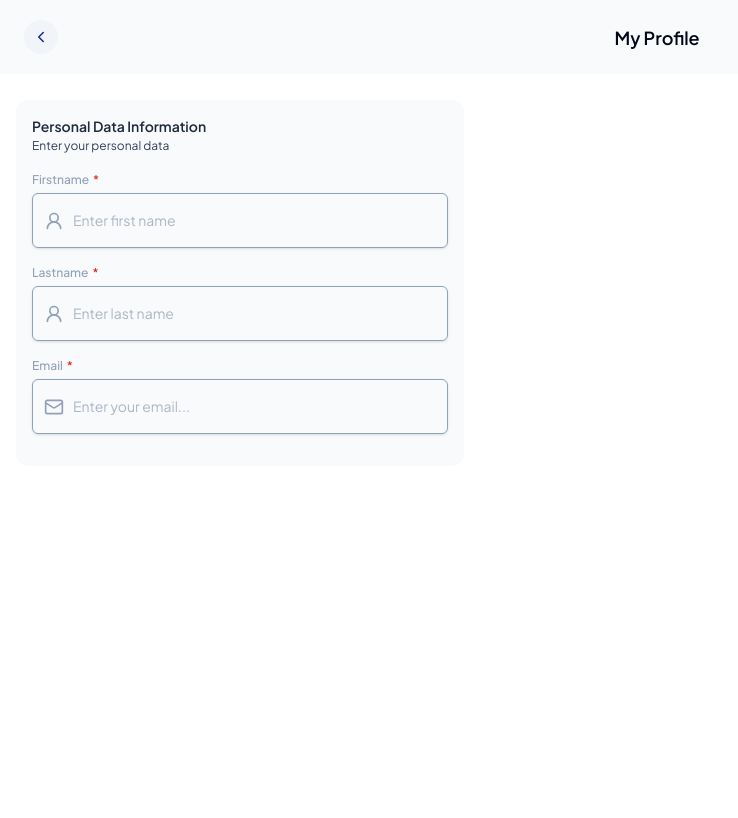
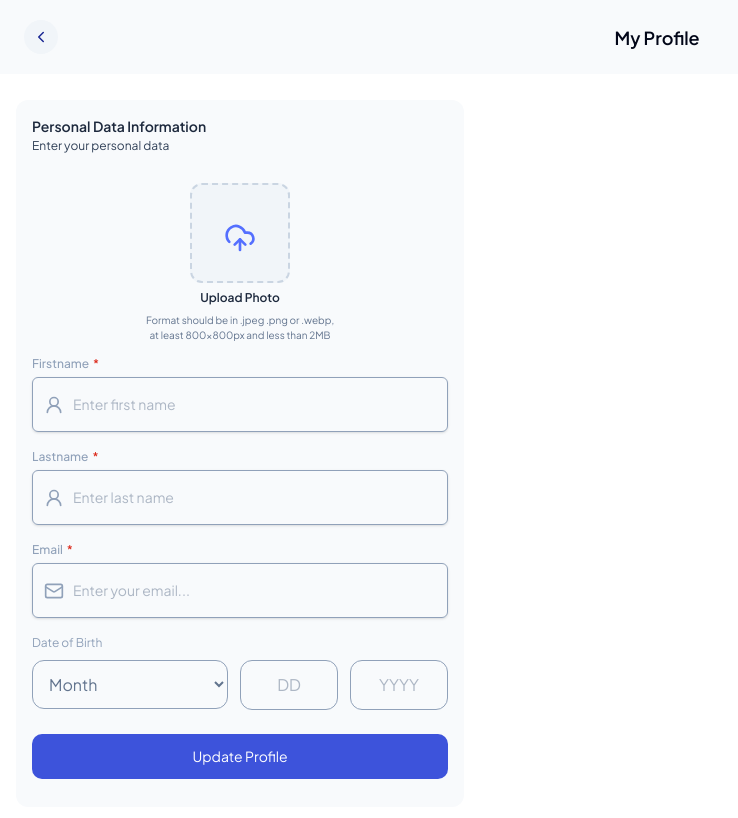
Before and after one commit to dude243485/Tasky, a React (Vite) app: page /profile/edit-profile in a window 1280 px wide. Shown: the top 818 px of the page, without its empty margins (0-738 px from the left). Built offline with nearby package versions, Linux system fonts and the light colour scheme.

Commit message:
Finished edit profile page

```diff
--- /dev/null
+++ b/src/components/DOBInput.tsx
@@ -0,0 +1,89 @@
+import { useEffect, useState } from "react";
+
+interface DOBProps {
+    onDateChange : (dateString: string) => void;
+    error? : string ;
+}
+
+const DOBInput : React.FC<DOBProps> = ({
+    onDateChange, error
+}) => {
+
+    const [day, setDay] = useState<string>("");
+    const [month, setMonth] = useState<string>("");
+    const [year, setYear] = useState<string>("");
+
+    //months for drop down
+    const months = [
+        "January", "February", "March", "April", "May", "June",
+        "July", "August", "September", "October","November", "December"
+    ];
+
+    //update the parent whenever a segment changes
+    useEffect(() => {
+        if (day && month && year){
+            const formattedMonth = (month.indexOf(month) + 1).toString().padStart(2, "0");
+            const formattedDay = day.padStart(2, "0");
+            onDateChange(`${year}-${formattedMonth}-${formattedDay}`)
+        } else {
+            onDateChange("");
+        }
+
+    }, [day, month, year])
+  return (
+    <div className = "flex flex-col space-y-2">
+        <label className="text-[12px] text-slate-400">Date of Birth</label>
+        <div className="flex gap-3">
+            {/*Month Dropdown*/}
+            <div className = "flex-2 ">
+                <select
+                value = { month }
+                onChange = {(e) => setMonth(e.target.value) }
+                className = {`w-full p-3 pr-3  border rounded-xl outline-none transition-all
+                    focus:ring-2 focus:ring-brand-primary-500
+                    ${error ? "border-brand-error-500" : "border-slate-400"}`}
+                >
+                    <option value = "" disabled>Month</option>
+                    {months.map(m=> <option key = {m} value = {m}>{m}</option>)}
+
+                </select>
+            </div>
+
+            {/*Day input*/}
+            <div className = "flex-1">
+                <input
+                type = "text"
+                placeholder="DD"
+                maxLength={2}
+                value = {day}
+                onChange = {
+                    (e) => setDay(e.target.value.replace(/\D/g, ""))
+                }
+                className = {`w-full p-3 text-center  border rounded-xl outline-none transition-all focus:ring-2 focus:ring-brand-primary-500
+                    ${error ? "border-brand-error-500" : "border-slate-400"}`}
+                />
+            </div>
+
+            {/*year input*/}
+            <div className="flex-1">
+                <input
+                type = "text"
+                placeholder="YYYY"
+                maxLength = {4}
+                value = { year }
+                onChange = {
+                    (e) => setYear(e.target.value.replace(/\D/g, ""))
+                }
+                className= {`w-full p-3 text-center border rounded-xl outline-none transition-all focus:ring-2 focus:ring-brand-primary-500 ${
+                    error ? "border-brand-error-500" : "border-slate-400"
+                }  `}
+                />
+            </div>
+            { error && <p className = "text-[10px] text-brand-error-500 font-medium">{error}</p>}
+
+        </div>
+    </div>
+  )
+}
+
+export default DOBInput
--- a/src/components/ImageUpload.tsx
+++ b/src/components/ImageUpload.tsx
@@ -1,3 +1,4 @@
+import { Camera,  UploadCloud } from "lucide-react";
 import { useRef, useState, type ChangeEvent } from "react";
 
 interface ImageUploadProps {
@@ -24,38 +25,66 @@ const ImageUpload : React.FC<ImageUploadProps> = (
         }
     }
 
-    const removeImage = (e : React.MouseEvent) => {
-        e.stopPropagation(); //don't trigger the file input
-        setPreview(null);
-        onImageSelect(null);
-        if (fileInputRef.current) fileInputRef.current.value = "";
-    };
+    // const removeImage = (e : React.MouseEvent) => {
+    //     e.stopPropagation(); //don't trigger the file input
+    //     setPreview(null);
+    //     onImageSelect(null);
+    //     if (fileInputRef.current) fileInputRef.current.value = "";
+    // };
 
+    const handleReplaceClick = (e : React.MouseEvent) => {
+        e.stopPropagation();
+        e.preventDefault();
+        fileInputRef.current?.click(); //open file picker
+    }
 
   return (
-    <div className = "w-full space-y-2">
-        <label className = "block text-sm font-medium text-slate-800 dark:text-slate-300">Upload Photo</label>
+    <div className = "w-full space-y-1.5 flex flex-col items-center justify-center p-3">
 
-        <div
+        <div className="relative w-25 h-25">
+            <div
         onClick = {() => fileInputRef.current?.click()}
-        className= {` relative group cursor-pointer overflow-hidden border-2 border-dashed rounded-xl transition-all
-            ${preview ? "border-transparent" : "border-slate-300 hover:border-brand-primary-400 p-8"}
-            ${error ? "border-brand-error-500" : "bg-slate-100"}`}
+        className= {` w-25 h-25 group cursor-pointer overflow-hidden border-2 border-dashed rounded-xl transition-all
+            ${preview ? "border-transparent" : "border-slate-300 hover:border-brand-primary-400 dark:border-slate-400 dark:hover:border-brand-primary-400 p-8"}
+            ${error ? "border-brand-error-500" : "bg-slate-100 dark:bg-slate-700"}`}
         >
             <input
             type = "file"
             ref = {fileInputRef}
-            onChange = { handleFileChange}
+            onChange = { handleFileChange }
             accept = "image/*"
             className="hidden"
             />
             { preview ? (
-                <div className = "relative aspect-square w-full ">
+                <div className = "aspect-square w-full max-w-50 mx-auto ">
+                    <img
+                    src = { preview }
+                    alt = "preview"
+                    className = "w-full h-full object-cover rounded-xl "
+                    />
+                    <button
+                        onClick = { handleReplaceClick }
+                        className = {`absolute z-50 -top-3 -right-3 bg-brand-primary-600 text-slate-50 p-2 rounded-full shadow-lg hover:bg-brand-primary-500
+                            transition-colors border-2 border-slate-50  dark:border-slate-800`}
+                        >
+                            <Camera size = {18} />
+                    </button>
+                </div>
+            ): (
+                <div className="flex items-center justify-center">
+                    <UploadCloud size = { 42 } className="text-brand-primary-500 dark:text-brand-primary-300" />
+                </div>
+            )}
 
-                </div>
-            ): ()}
 
         </div>
+        </div>
+
+        <label className = "block text-[12px] font-semibold text-slate-800 dark:text-slate-300">Upload Photo</label>
+        <div className="flex items-center justify-center">
+            <p className="text-center text-[10px] inline-block max-w-47.5 "> Format should be in .jpeg .png or .webp, at least 800x800px and less than 2MB</p>
+        </div>
+        { error && <p className = "text-xs text-brand-error-500 mt-1">{error}</p>}
     </div>
   )
 }
--- a/src/components/profile/ProfileHeader.tsx
+++ b/src/components/profile/ProfileHeader.tsx
@@ -9,7 +9,7 @@ function ProfileHeader({variant, onClick} : ProfileHeaderProps) {
 
 
   return (
-    <header className = {` fixed top-0 left-0 right-0 w-full flex justify-between items-center px-6 py-5
+    <header className = {` fixed top-0 left-0 right-0 w-full flex justify-between items-center px-6 py-5 z-100
      ${variant === "fill" ? "bg-slate-50 text-slate-950 dark:bg-slate-900 dark:text-slate-50": "text-slate-50"}`} >
         <button
         onClick = {() => {
--- a/src/pages/profile/EditProfile.tsx
+++ b/src/pages/profile/EditProfile.tsx
@@ -8,7 +8,7 @@ function EditProfile() {
         console.log("you clicked back!")
     }
   return (
-    <div className="bg-white dark: pt-25 px-4 dark:bg-slate-950 text-slate-500 dark:text-slate-400 ">
+    <div className="min-h-screen bg-white dark: pt-25 px-4 pb-8 dark:bg-slate-950 text-slate-500 dark:text-slate-400 ">
         <ProfileHeader variant = "fill" onClick={ handleBack } />
         <div className=" max-w-md p-4 rounded-xl bg-slate-50 dark:bg-slate-900 text-slate-500 dark:text-slate-400">
             <div className = "mb-4">
--- a/src/pages/profile/ProfilEditForm.tsx
+++ b/src/pages/profile/ProfilEditForm.tsx
@@ -2,7 +2,10 @@ import type { ProfileEditData, ProfileEditErrors } from "../../types/forms";
 import { useState, type ChangeEvent, type FormEvent } from "react";
 import { useNavigate } from "react-router"
 import InputField from "../../components/InputField";
-import { Mail, UserRound } from "lucide-react";
+import { Mail, TriangleAlert, UserRound } from "lucide-react";
+import ImageUpload from "../../components/ImageUpload";
+import DOBInput from "../../components/DOBInput";
+import BrandButton from "../../components/BrandButton";
 
 function ProfilEditForm() {
     const [formData, setFormData] = useState<ProfileEditData> ({
@@ -94,6 +97,33 @@ function ProfilEditForm() {
             }))
         }
     }
+    const handleUploadPhoto = (file: File | null) => {
+        setFormData((prev : ProfileEditData) => ({
+            ...prev,
+            profilePicture : file
+        }))
+
+        if (errors["profilePicture" as keyof ProfileEditErrors]) {
+            setErrors(prev => ({
+                ...prev,
+                ["profilePicture"] : undefined
+            }))
+        }
+    }
+
+    const handleDobUpdate = (dateString: string) => {
+        setFormData((prev : ProfileEditData) => ({
+            ...prev,
+            dob : dateString
+        }))
+
+        if (errors["dob" as keyof ProfileEditErrors]){
+            setErrors(prev => ({
+                ...prev,
+                ["dob"] : undefined
+            }))
+        }
+    }
 
     const hasErrors =() : boolean => {
         return Object.values(errors).some(error => !!error)
@@ -106,6 +136,10 @@ function ProfilEditForm() {
     onSubmit = { handleSubmit }
     noValidate
     >
+        <ImageUpload
+        onImageSelect={ handleUploadPhoto }
+        error = {errors.profilePicture}
+        />
         <InputField
         label = "Firstname"
         name = "firstname"
@@ -145,6 +179,33 @@ function ProfilEditForm() {
         disabled = { isSubmitting }
         Icon = { Mail }
         />
+        <DOBInput
+        onDateChange={ handleDobUpdate }
+        error= { errors.dob }
+        />
+        {errors.submit && (
+            <div
+            role = "alert"
+            className = "mb-6 p-3 bg-brand-error-100 border-brand-error-400"
+            >
+                <div className = "flex text-[9px]">
+                    <TriangleAlert className="size-5 text-brand-error-400" />
+                    <p className = "text-brand-error-600 ml-3"> {errors.submit}</p>
+                </div>
+            </div>
+        )}
+
+        <div className = "flex space-x-4 text-[14px] mt-6 mb-3">
+            <BrandButton
+            variant = "primary"
+            size = "full"
+            type = "submit"
+            disabled = { isSubmitting || hasErrors()}
+            >
+                Update Profile
+            </BrandButton>
+
+        </div>
 
 
     </form>
--- a/src/types/forms.ts
+++ b/src/types/forms.ts
@@ -43,5 +43,6 @@ export interface ProfileEditErrors {
     lastname? : string;
     email?: string
     profilePicture? : string;
+    dob? : string;
     submit? : string;
 }
```
